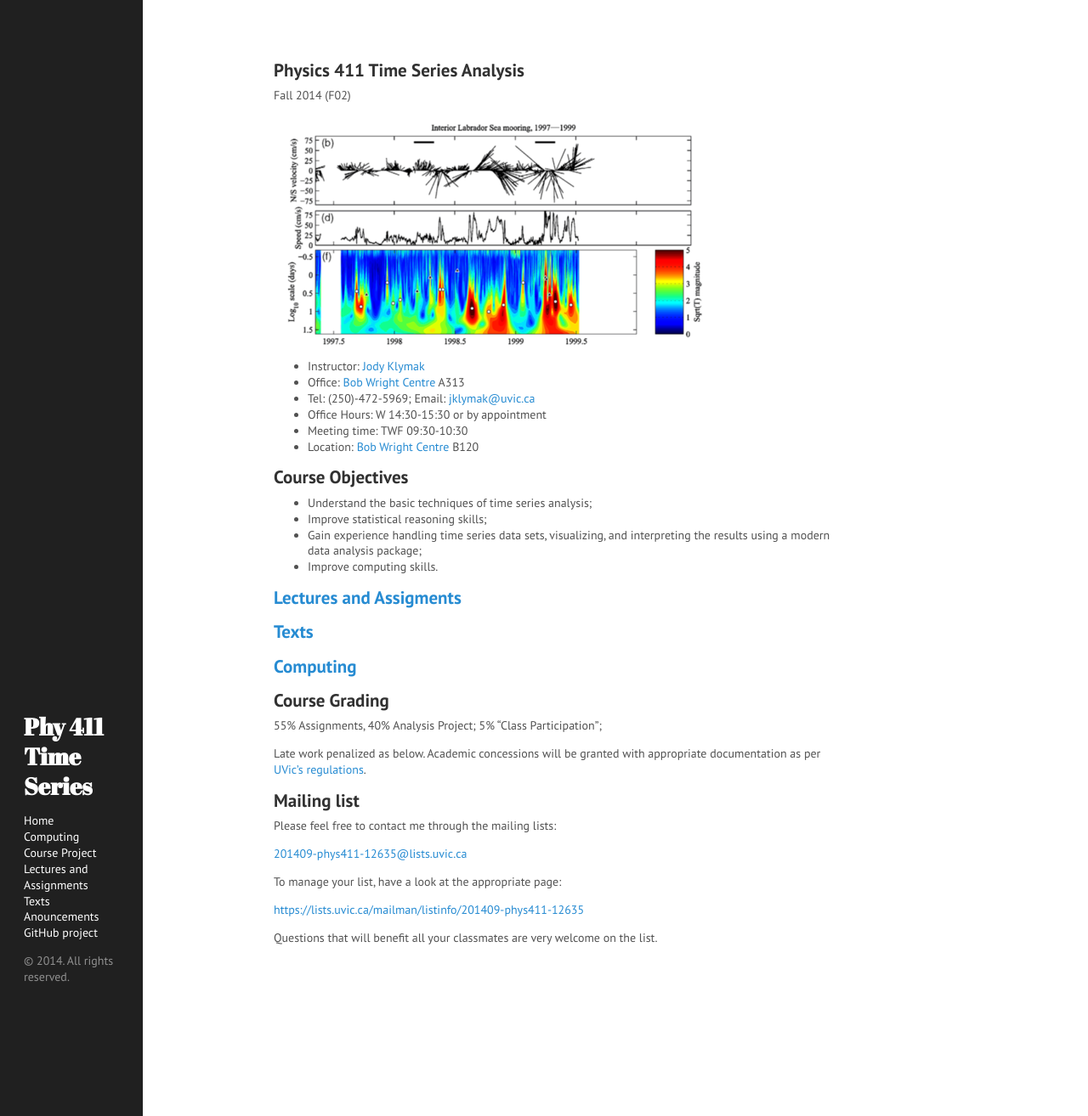
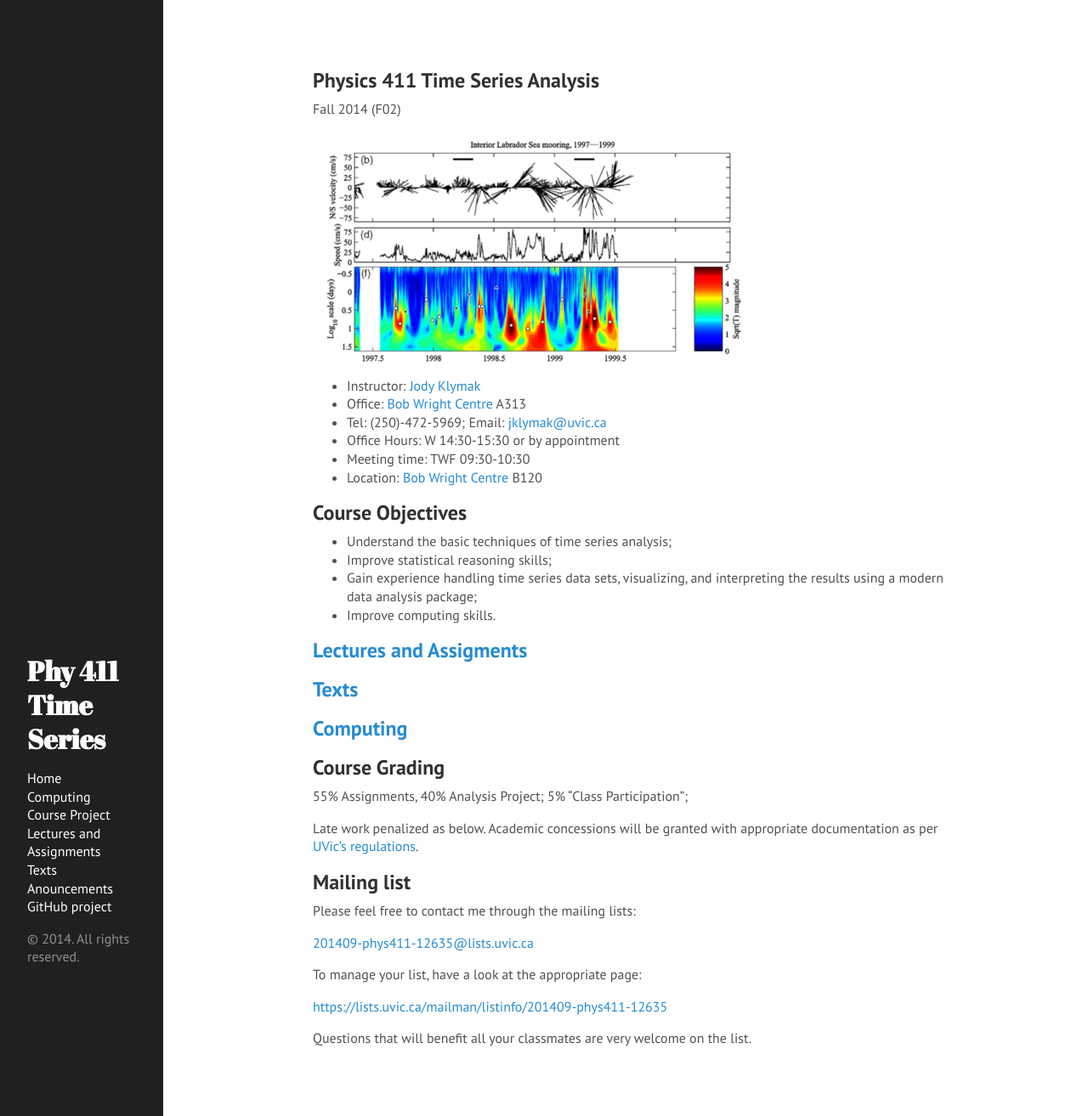
Before and after one commit to jklymak/Phy411, a Jekyll site: the page built from index.md, in a window 1280 px wide and 1314 px high. Shown: the whole window at 85% size. Built offline with Jekyll 4.4.1, drawn with Linux system fonts in a browser that asks for light colours; Markdown is read by kramdown in place of the engine named in the settings.

Commit message:
Fixed css; bigger fonts

```diff
--- a/public/css/hyde2.css
+++ b/public/css/hyde2.css
@@ -36,12 +36,12 @@ html {
 }
 @media (min-width: 48rem) {
   html {
-    font-size: 12px;
+    font-size: 14px;
   }
 }
 @media (min-width: 58rem) {
   html {
-    font-size: 14px;
+    font-size: 16px;
   }
 }
 
--- a/public/css/poole2.css
+++ b/public/css/poole2.css
@@ -49,12 +49,12 @@ body {
 
 html {
   font-family: "Helvetica Neue", Helvetica, Arial, sans-serif;
-  font-size: 12px;
+  font-size: 14px;
   line-height: 1.35;
 }
 @media (min-width: 38rem) {
   html {
-    font-size: 14px;
+    font-size: 16px;
   }
 }
 
```
